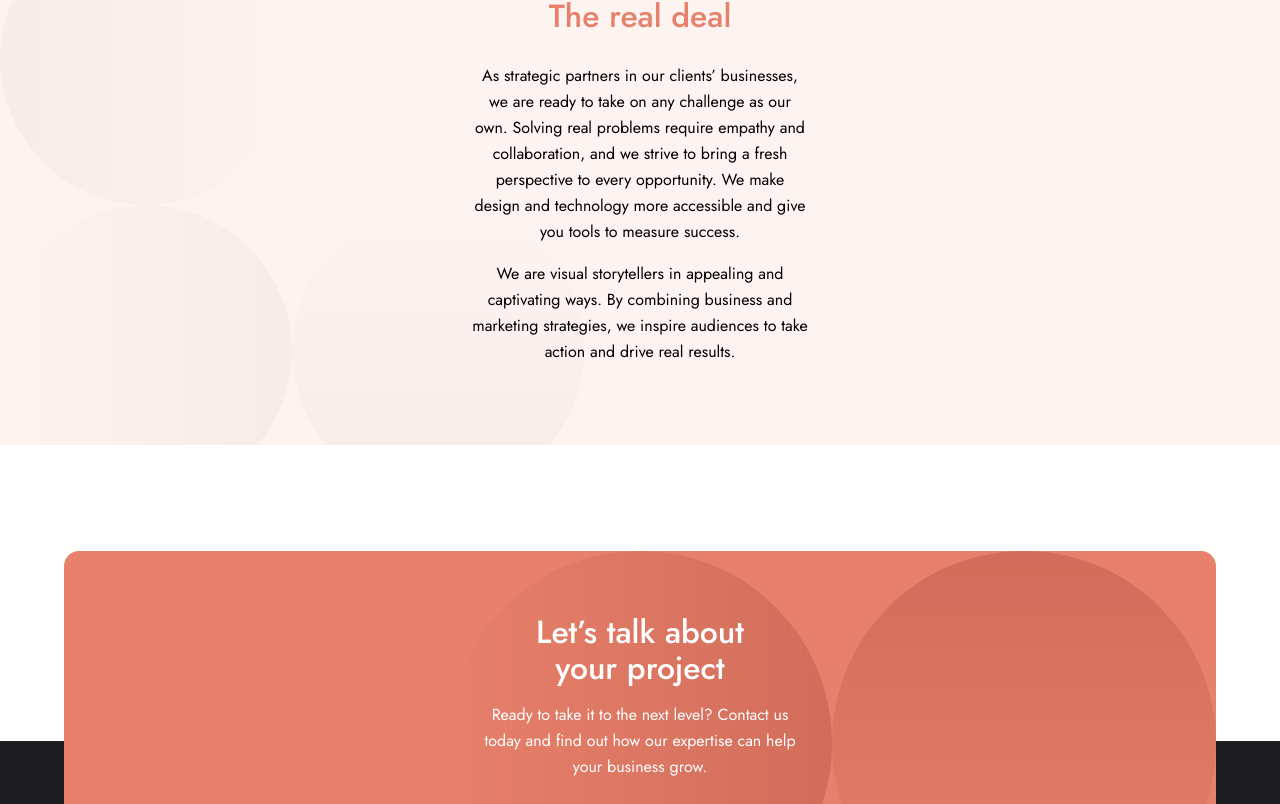
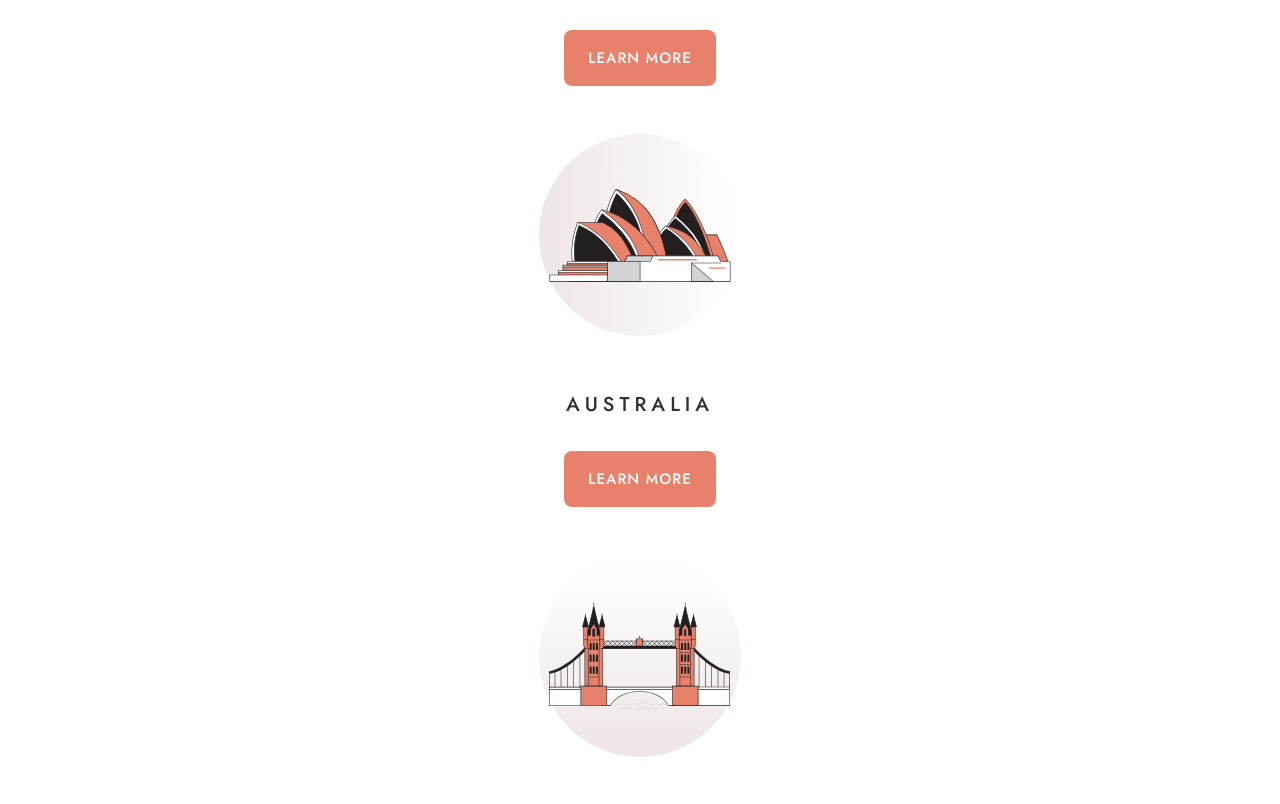
Before and after one commit to RayaneBengaoui/FM_challenge20_designo_multipage, a React (Create React App) app: page /about in a window 1280 px wide. Shown: the part 2113-2917 px from the top of the page. Built offline with nearby package versions, Linux system fonts and the light colour scheme.

Commit message:
Creating CityLocation component and adding it to About page

```diff
--- /dev/null
+++ b/src/components/CityLocation.js
@@ -0,0 +1,68 @@
+import styled from "styled-components";
+import { fade } from "../animation";
+import { motion } from "framer-motion";
+
+import image_small_circle from "../assets/shared/desktop/bg-pattern-small-circle.svg";
+
+const CityLocation = ({ illustration, title, circle_rotation }) => {
+  return (
+    <CityLocationStyle>
+      <Illustration rotation={circle_rotation}>
+        <img src={illustration} alt="illustration" />
+        <img
+          className="bg_circle"
+          src={image_small_circle}
+          alt="background circle"
+        />
+      </Illustration>
+      <TextContainer>
+        <h3>{title}</h3>
+        <motion.button
+          variants={fade}
+          whileHover={{
+            scale: 1.1,
+            backgroundColor: "#FFAD9B",
+            color: "white",
+          }}
+          whileTap={{ scale: 0.9 }}
+        >
+          Learn More
+        </motion.button>
+      </TextContainer>
+    </CityLocationStyle>
+  );
+};
+
+const CityLocationStyle = styled.div`
+  display: flex;
+  flex-direction: column;
+  justify-content: center;
+  align-items: center;
+  margin-bottom: 3rem;
+`;
+const Illustration = styled.div`
+  position: relative;
+
+  .bg_circle {
+    position: absolute;
+    left: 50%;
+    transform: ${(props) => `translateX(-50%) rotate(${props.rotation})`};
+    z-index: -1;
+  }
+`;
+const TextContainer = styled.div`
+  text-align: center;
+  max-width: 21rem;
+
+  h3 {
+    padding-top: 3rem;
+    padding-bottom: 2rem;
+  }
+
+  button {
+    background: var(--peach);
+    color: white;
+  }
+`;
+
+export default CityLocation;
--- a/src/pages/About.js
+++ b/src/pages/About.js
@@ -4,6 +4,7 @@ import styled from "styled-components";
 import { pageAnimation } from "../animation";
 
 import Information from "../components/About/Information";
+import CityLocation from "../components/CityLocation";
 import ScrollTop from "../components/ScrollTop";
 
 import {
@@ -11,6 +12,10 @@ import {
   about_deal_images,
   about_talent_images,
 } from "../data";
+
+import illustration_australia from "../assets/shared/desktop/illustration-australia.svg";
+import illustration_canada from "../assets/shared/desktop/illustration-canada.svg";
+import illustration_united_kingdom from "../assets/shared/desktop/illustration-united-kingdom.svg";
 
 const About = () => {
   return (
@@ -41,6 +46,23 @@ const About = () => {
           "Our team is multi-disciplinary and we are not merely interested in form — content and meaning are just as important. We give great importance to craftsmanship, service, and prompt delivery. Clients have always been impressed with our high-quality outcomes that encapsulates their brand’s story and mission."
         }
       />
+      <CityLocations>
+        <CityLocation
+          illustration={illustration_canada}
+          title="canada"
+          circle_rotation="90deg"
+        />
+        <CityLocation
+          illustration={illustration_australia}
+          title="australia"
+          circle_rotation="0deg"
+        />
+        <CityLocation
+          illustration={illustration_united_kingdom}
+          title="united kingdom"
+          circle_rotation="-90deg"
+        />
+      </CityLocations>
       <Information
         images={about_deal_images}
         title={"The real deal"}
@@ -60,5 +82,10 @@ const About = () => {
 const AboutStyle = styled(motion.div)`
   min-height: 100vh;
 `;
+const CityLocations = styled(motion.div)`
+  min-height: 100vh;
+  padding: 0 1.5rem;
+  margin: 7.5rem 0;
+`;
 
 export default About;
```
